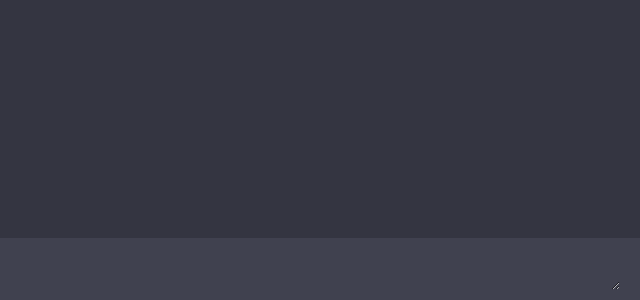
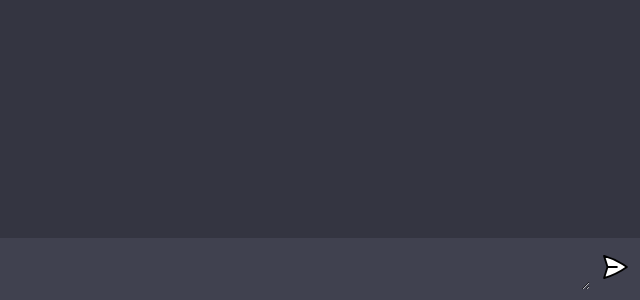
Before and after one commit to phynn-phynn/Phynn-s-gpt, a website built with Vite: page client/index.html in a window 1280 px wide. Shown: the part 500-800 px from the top of the page, 640-1280 px from the left. Built offline with nearby package versions, Linux system fonts and the light colour scheme.

Commit message:
css edit undo

```diff
--- a/client/style.css
+++ b/client/style.css
@@ -143,3 +143,8 @@ button {
   cursor: pointer;
   background: transparent;
 }
+
+form img {
+  width: 30px;
+  height: 30px;
+}
```
